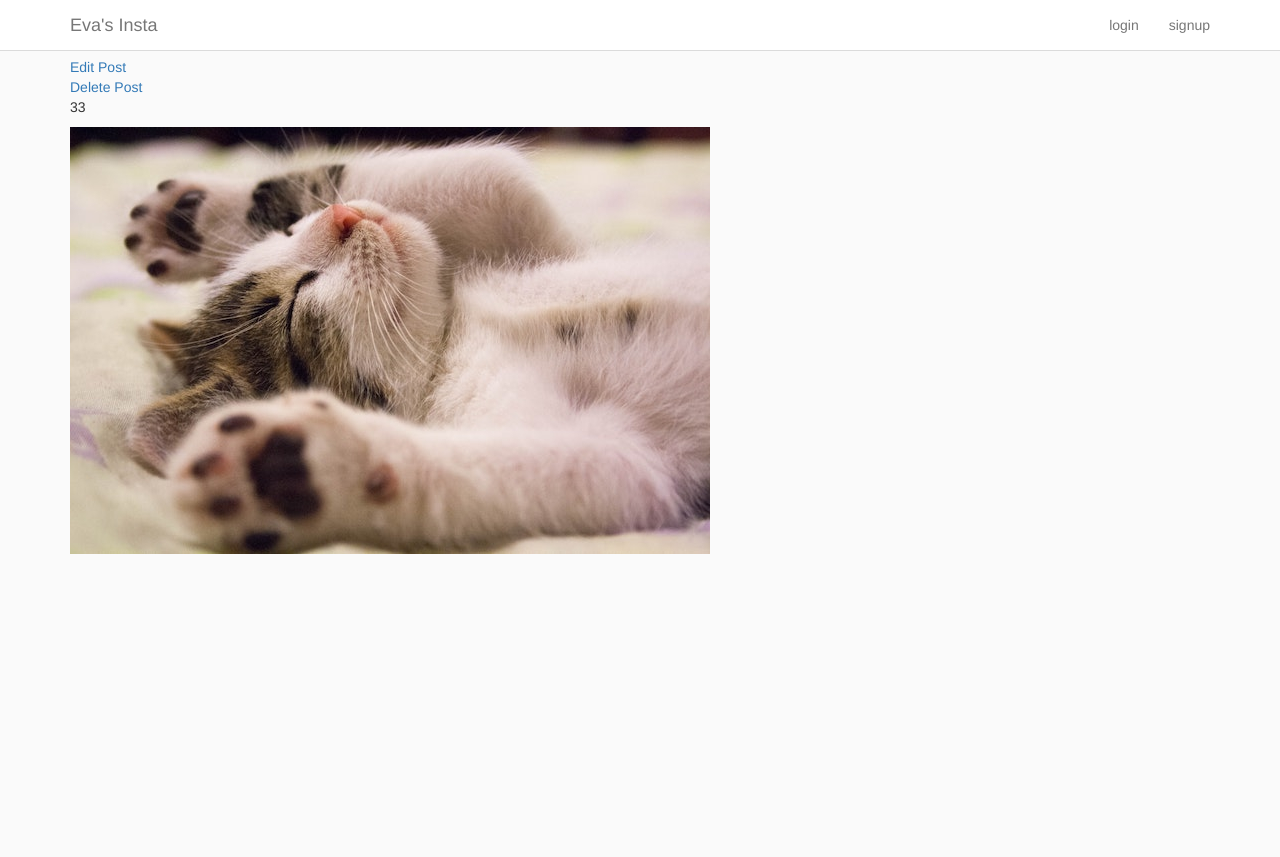
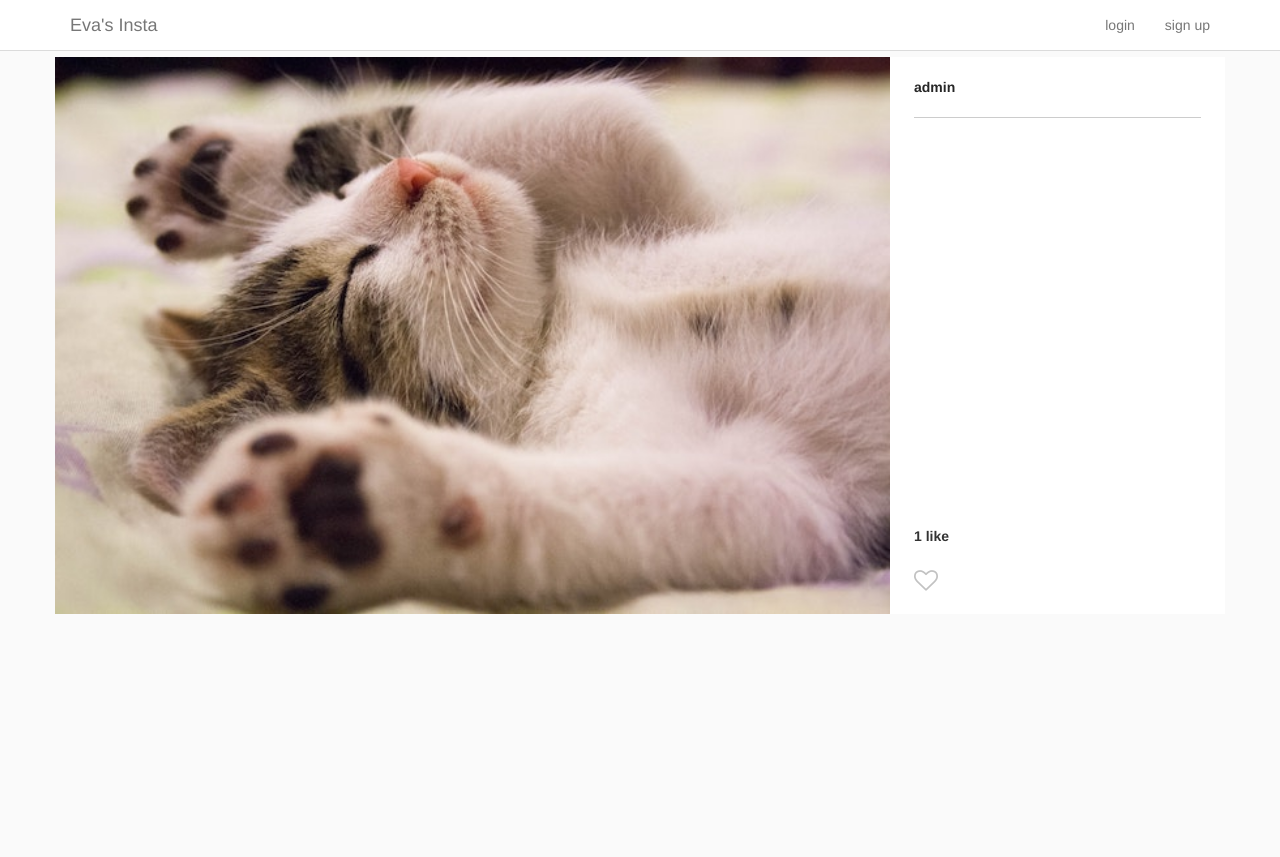
Before and after one commit to lmwang27/MyInsta, a Django app: page /insta/post/3 in a window 1280 px wide. Run offline with Django 3.2, Linux system fonts and the light colour scheme; data comes from the database, SQL or seed files in the repository; both versions use the stored data as it was after the commit; some libraries are stand-ins or nearby versions.

Commit message:
modifying DetailView

```diff
--- a/templates/header.html
+++ b/templates/header.html
@@ -22,7 +22,7 @@
                         <a href="{% url 'login' %}">login</a>
                     </li>
                     <li>
-                        <a href="{% url 'signup' %}">signup</a>
+                        <a href="{% url 'signup' %}">sign up</a>
                     </li>
                 {% endif %}
             </ul>
--- a/templates/post_detail.html
+++ b/templates/post_detail.html
@@ -1,15 +1,33 @@
 {% extends "base.html" %}
 
 {% block content %}
-<div>
-    <a href ="{% url 'post_update' object.id %}" > Edit Post</a>
+
+<div class="row single-post">
+    <div class="single-post-card view-update {{ object.pk }}">
+        <div class="header">
+            <a href="{% url 'test' %}">
+                {% if object.author.profile_pic %}
+                    <img class="picture-circle--medium" src="/{{object.author.profile_pic}}">
+                {% endif %}
+                {{ object.author.username }}
+            </a>
+        </div>
+        <div class="image__wrapper">
+            <img class="card__main-image" src="/{{object.image}}" width='1000', height='1000'>
+        </div>
+        <div class="comments-portion">
+            <div class="likes-timestamp-row">
+                <div class="likes">
+                    {% if object.get_like_count %}
+                        {{ object.get_like_count }} like{% if object.get_like_count > 1 %}s{% endif %}
+                    {% endif %}
+                </div>
+            </div>
+            <section class="input-row">
+                <i class="fa fa-heart-o submit-like" aria-hidden="true"></i>
+            </section>
+        </div>
+    </div>
 </div>
-<div>
-        <a href ="{% url 'post_delete' object.id %}" > Delete Post</a>
-    </div>
-<p>
-    {{object.title}}
-</p>
-<img src ="/{{object.image}}">
 
-{% endblock content%}
+{% endblock content %}
```
Also changed, not shown: db.sqlite3.
